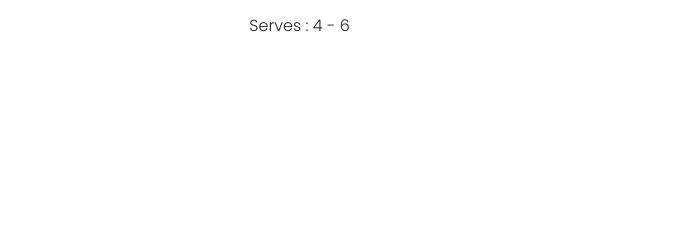
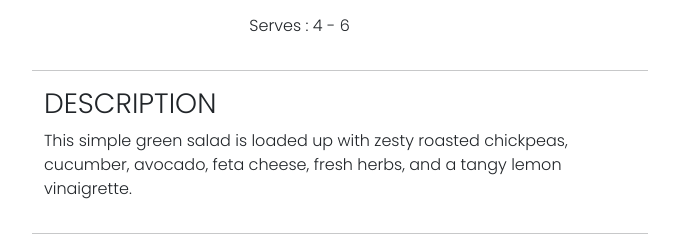
Before and after one commit to charles-okunzo/recipe-hub, an Angular app in the folder Frontend/recipe/: page / in a window 1280 px wide. Shown: the part 274-512 px from the top of the page, without its empty margins (300-979 px from the left). Built offline with nearby package versions, Linux system fonts and the light colour scheme.

Commit message:
style:add description elements

```diff
--- a/Frontend/recipe/src/app/recipe-detail/recipe-detail.component.html
+++ b/Frontend/recipe/src/app/recipe-detail/recipe-detail.component.html
@@ -26,3 +26,14 @@
                                 </div>
                             </div>
                         </div>
+                        <hr />
+                        <div class="two">
+                            <div class="container">
+                            <div class="row">
+                                <h3>DESCRIPTION</h3>
+                                <p>This simple green salad is loaded up with zesty roasted chickpeas, cucumber,
+                                    avocado, feta cheese, fresh herbs, and a tangy lemon vinaigrette.</p>
+                            </div>
+                        </div>
+                        </div>
+                        <hr />
```
